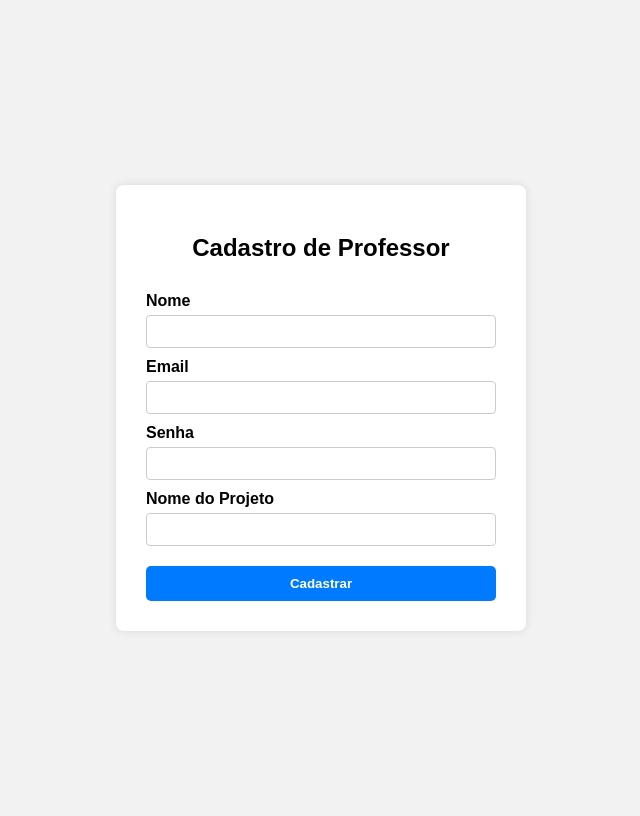
After one commit to PedroArlyx/Mural_de_oportunidade, a Flask app: page /professor/cadastrar in a window 1280 px wide. The commit adds this page. Shown: the whole page, without its empty margins (319-959 px from the left). Run offline with Flask 3, Linux system fonts and the light colour scheme.

Commit message:
aula 1203

```diff
--- a/blueprints/bp_professor.py
+++ b/blueprints/bp_professor.py
@@ -1,6 +1,11 @@
-from flask import Blueprint, request
+from flask import Blueprint, request, render_template
+
+from dao.professor_dao import ProfessorDao
 
 #faz login, lista alunos, adiciona aluno, remove aluno
+
+professor_dao = ProfessorDao()
+
 
 #instanciei uma blueprint para que eu possa usar para criar rotas
 bp_prof = Blueprint('professor', __name__, url_prefix='/professor')
@@ -10,4 +15,23 @@ def fazer_login_professor():
     login = request.form.get('usuario')
     senha = request.form.get('senha')
 
+    professor_dao.verificar_login(login, senha)
+
     return 'deu certo'
+
+@bp_prof.route('/cadastrar', methods=['POST', 'GET'])
+def cadastrar_professor():
+    if request.method == 'GET':
+        return render_template('cadastrarprofessor.html')
+
+    nome = request.form.get('nome')
+    email = request.form.get('email')
+    senha = request.form.get('senha')
+    nome_projeto = request.form.get('nome_projeto')
+
+    #chama o dao para que seja inserido no banco de dados
+    saida = professor_dao.cadastrar_professor(nome, email, senha, nome_projeto)
+    if saida:
+        return render_template('login.html')
+    else:
+        return render_template('login.html')#falta adicionar mensagem de erro
--- /dev/null
+++ b/extensao.py
@@ -0,0 +1,3 @@
+from flask_sqlalchemy import SQLAlchemy
+
+bd = SQLAlchemy()
--- a/servidor.py
+++ b/servidor.py
@@ -1,10 +1,17 @@
 #no terminal => pip install flask
 from flask import *
 from blueprints.bp_professor import  bp_prof
+from extensao import bd
+
 
 def criar_servidor():
     #instanciando o servidor web flask
     app = Flask(__name__)
+
+    app.config['SQLALCHEMY_DATABASE_URI'] = 'postgresql://postgres:12345@localhost:5432/infoweb20261'
+    app.config['SQLALCHEMY_TRACK_MODIFICATIONS'] = True
+    app.config['SQLALCHEMY_ECHO'] = True
+    bd.init_app(app)
 
     #vinculando cada blueprint com o servidor flask
     app.register_blueprint(bp_prof)
@@ -21,4 +28,6 @@ def criar_servidor():
 
 if __name__ == '__main__':
     app = criar_servidor()
-    app.run()
+    with app.app_context():
+        bd.create_all()
+    app.run(debug=True)
--- /dev/null
+++ b/static/css/cadastrarprofessor.css
@@ -0,0 +1,53 @@
+body{
+    font-family: Arial, Helvetica, sans-serif;
+    background-color: #f2f2f2;
+    display: flex;
+    justify-content: center;
+    align-items: center;
+    height: 100vh;
+}
+
+.container{
+    background-color: white;
+    padding: 30px;
+    border-radius: 8px;
+    width: 350px;
+    box-shadow: 0px 0px 10px rgba(0,0,0,0.1);
+}
+
+h2{
+    text-align: center;
+    margin-bottom: 20px;
+}
+
+form{
+    display: flex;
+    flex-direction: column;
+}
+
+label{
+    margin-top: 10px;
+    font-weight: bold;
+}
+
+input{
+    padding: 8px;
+    margin-top: 5px;
+    border-radius: 4px;
+    border: 1px solid #ccc;
+}
+
+button{
+    margin-top: 20px;
+    padding: 10px;
+    border: none;
+    background-color: #007BFF;
+    color: white;
+    font-weight: bold;
+    border-radius: 5px;
+    cursor: pointer;
+}
+
+button:hover{
+    background-color: #0056b3;
+}
--- /dev/null
+++ b/templates/cadastrarprofessor.html
@@ -0,0 +1,33 @@
+<!DOCTYPE html>
+<html lang="pt-br">
+<head>
+    <meta charset="UTF-8">
+    <title>Cadastro de Professor</title>
+    <link rel="stylesheet" href="..//static//css//cadastrarprofessor.css">
+</head>
+<body>
+
+<div class="container">
+    <h2>Cadastro de Professor</h2>
+
+    <form action="/professor/cadastrar" method="post">
+
+        <label>Nome</label>
+        <input type="text" name="nome" required>
+
+        <label>Email</label>
+        <input type="email" name="email" required>
+
+        <label>Senha</label>
+        <input type="password" name="senha" required>
+
+        <label>Nome do Projeto</label>
+        <input type="text" name="nome_projeto" required>
+
+        <button type="submit">Cadastrar</button>
+
+    </form>
+</div>
+
+</body>
+</html>
--- a/templates/login.html
+++ b/templates/login.html
@@ -26,6 +26,12 @@
 
         <button type="submit">Entrar</button>
 
+        <div class="input-group">
+            <br>
+            <a href="/professor/cadastrar">Cadastrar novo professor</a>
+        </div>
+
+
     </form>
 
 </div>
```
Also changed, not shown: dao/professor_dao.py (added, +21 -0 lines), modelos/aluno.py (added, +12 -0 lines), modelos/professor.py (added, +12 -0 lines).
